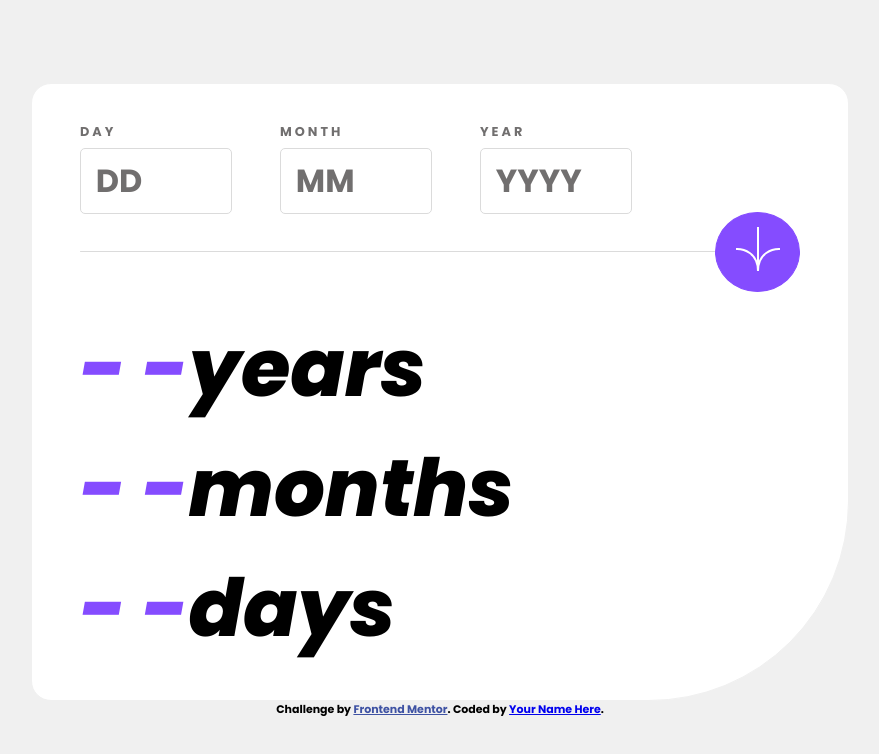
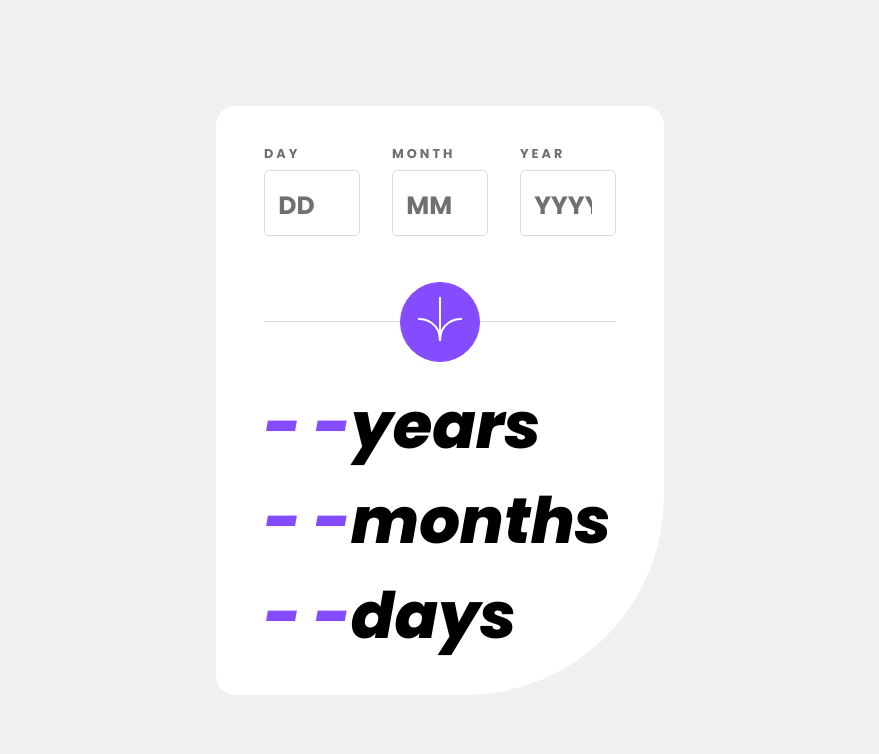
Before and after one commit to MRWOLVEY/ageCalculatorApp, a plain HTML site: page index.html in a window 1280 px wide. Shown: the whole page, without its empty margins (200-1079 px from the left). Drawn offline with Linux system fonts and the light colour scheme.

Commit message:
finished

```diff
--- a/index.html
+++ b/index.html
@@ -15,9 +15,10 @@
   <div class="container">
     <div class="inputs">
       <form>
-        <span class="input_span" id="input-days"><input type="text"  placeholder=" DD"></span>
-        <span class="input_span" id="input-months"><input type="text"  placeholder=" MM"></span>
-        <span class="input_span" id="input-years"><input type="text"  placeholder=" YYYY"></span>
+        <span class="input_span" id="input-days"><input type="number"  placeholder=" DD"></span>
+        <span class="input_span" id="input-months"><input type="number"  placeholder=" MM"></span>
+        <span class="input_span" id="input-years"><input type="number"  placeholder=" YYYY"></span>
+        <span class="input_span" id="buffer"></span>
       </form>
     </div>
     <div class="submit">
@@ -29,10 +30,10 @@
       <h1><span id="ouput-days">- -</span>days</h1>
     </div>
   </div>
-  <div class="attribution" style="font-size: 11px; text-align: center; ">
+  <!-- <div class="attribution" style="font-size: 11px; text-align: center; ">
     Challenge by <a href="https://www.frontendmentor.io?ref=challenge" target="_blank" style="color: hsl(228, 45%, 44%);">Frontend Mentor</a>.
     Coded by <a href="#">Your Name Here</a>.
-  </div>
+  </div> -->
   <script src="script.js"></script>
 
 </body>
--- a/script.js
+++ b/script.js
@@ -105,7 +105,14 @@ const yearError = (e) => {
         }
     }
 }
-const dateError = (e,m) => {
+const dateError = (e,m,y) => {
+    if ((y.firstChild.value % 4 === 0) && (y.firstChild.value % 100 !== 0) || (y.firstChild.value % 400 === 0)) {
+        daysInMonth[1] = 29;
+    }
+    else{
+        daysInMonth[1] = 28;
+    }
+
     if (e.target.value > daysInMonth[m.firstChild.value-1]){
         e.target.parentNode.classList.add("error", "dateError");
         return 0;
@@ -119,7 +126,7 @@ const dateError = (e,m) => {
     }
 }
 inputDays.addEventListener("input",function(e){
-    okd= emptyError(e) * dayError(e) * dateError(e,inputMonths);
+    okd= emptyError(e) * dayError(e) * dateError(e,inputMonths,inputYears);
 
 })
 inputMonths.addEventListener("input",function(e){
--- a/style.css
+++ b/style.css
@@ -1,7 +1,7 @@
 @import url('https://fonts.googleapis.com/css2?family=Poppins:ital,wght@0,700;1,400;1,800&display=swap');
 
 *{
-    padding: 0;
+    /* padding: 0; */
     margin: 0;
     font-family: 'Poppins', sans-serif;
 }
@@ -15,23 +15,20 @@ body{
 }
 .container{
     background-color: hsl(0, 0%, 100%);
-    min-width: 45rem;
-    min-height: 20rem;
     padding: 4rem 3rem 2rem 3rem;
     border: 1px solid hsl(0, 0%, 94%);
     border-radius: 20px 20px 200px 20px;
     display: flex;
     flex-direction: column;
-    gap: 1rem;
     justify-content: space-between;
 }
 form{
     display: flex;
     justify-content: flex-start;
-    gap: 3rem;
+    gap: 2rem;
 }
 .input_span{
-    width:9.5rem;
+    width:9rem;
     height:3rem;
     border: none;
     position: relative;
@@ -89,6 +86,9 @@ input:focus{
 .submit{
     display: flex;
     align-items: center;
+    position: relative;
+    height: 5rem;
+    /* margin-top:1rem; */
 }
 
 .submit span{
@@ -113,7 +113,7 @@ input:focus{
 }
 
 h1{
-    font-size: 5rem;
+    font-size: 6rem;
     font-weight:800;
     font-style: italic;
 }
@@ -143,3 +143,34 @@ h1 span{
 .dateError:after{
     content: "Must be a valid date";
 }
+/* make a media query for screens <= 375px */
+@media screen and (max-width: 1440px) {
+    .submit button{
+        position: absolute;
+        left:50%;
+        transform: translateX(-50%);
+    }
+    .submit{
+        margin:4rem 0 1rem 0;
+    }
+    .submit button{
+        width: 5rem;
+    }
+    .input_span#buffer{
+        display: none;
+    }
+    .input_span{
+        width: 6rem;
+    }
+    .input_span::after{
+        font-size: 12px;
+        bottom: -55px;
+    }
+    input::placeholder{
+        font-size: 25px;
+    }
+    h1{
+        font-size: 4rem;
+    }
+
+}
```
Also changed, not shown: 1 other file.
